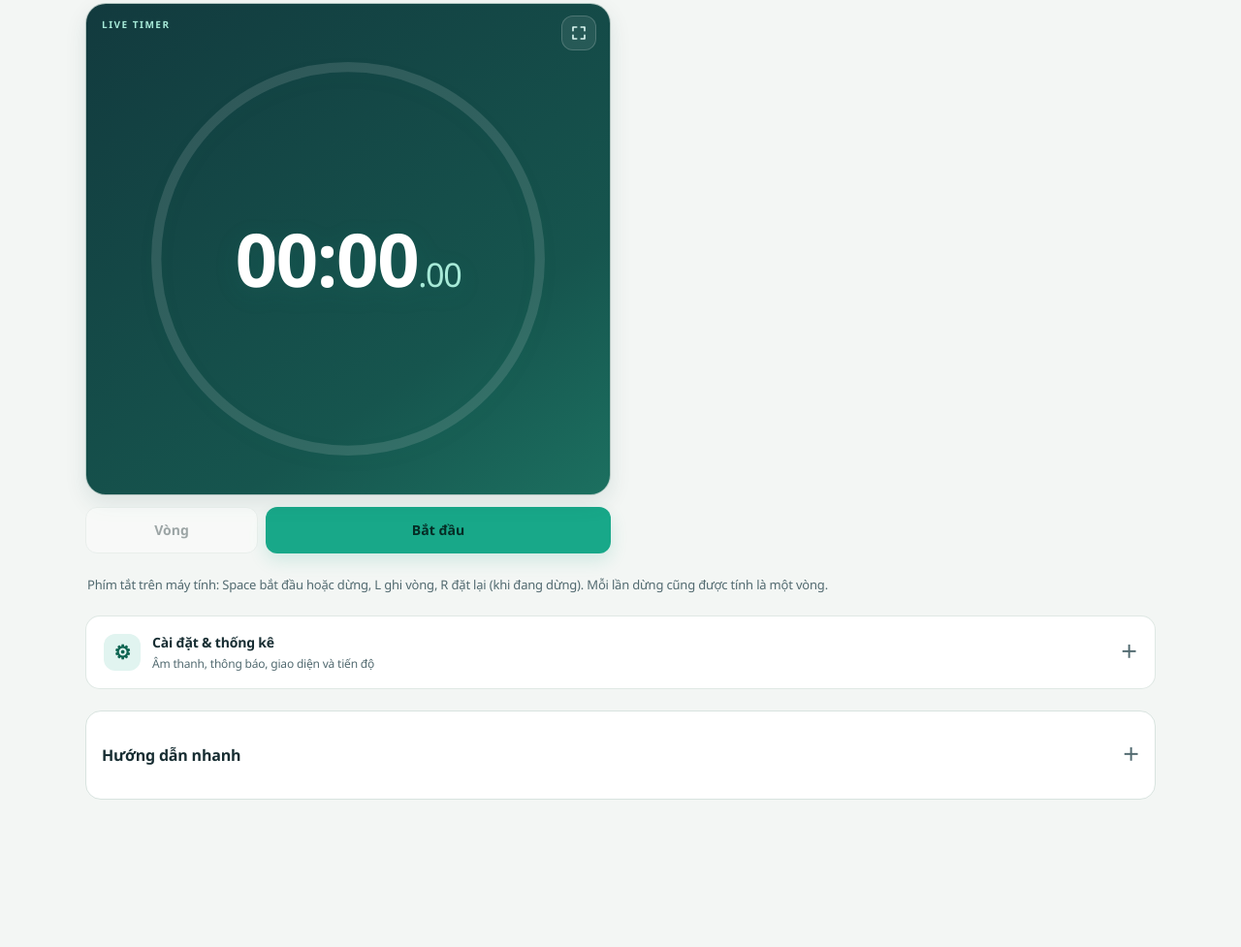
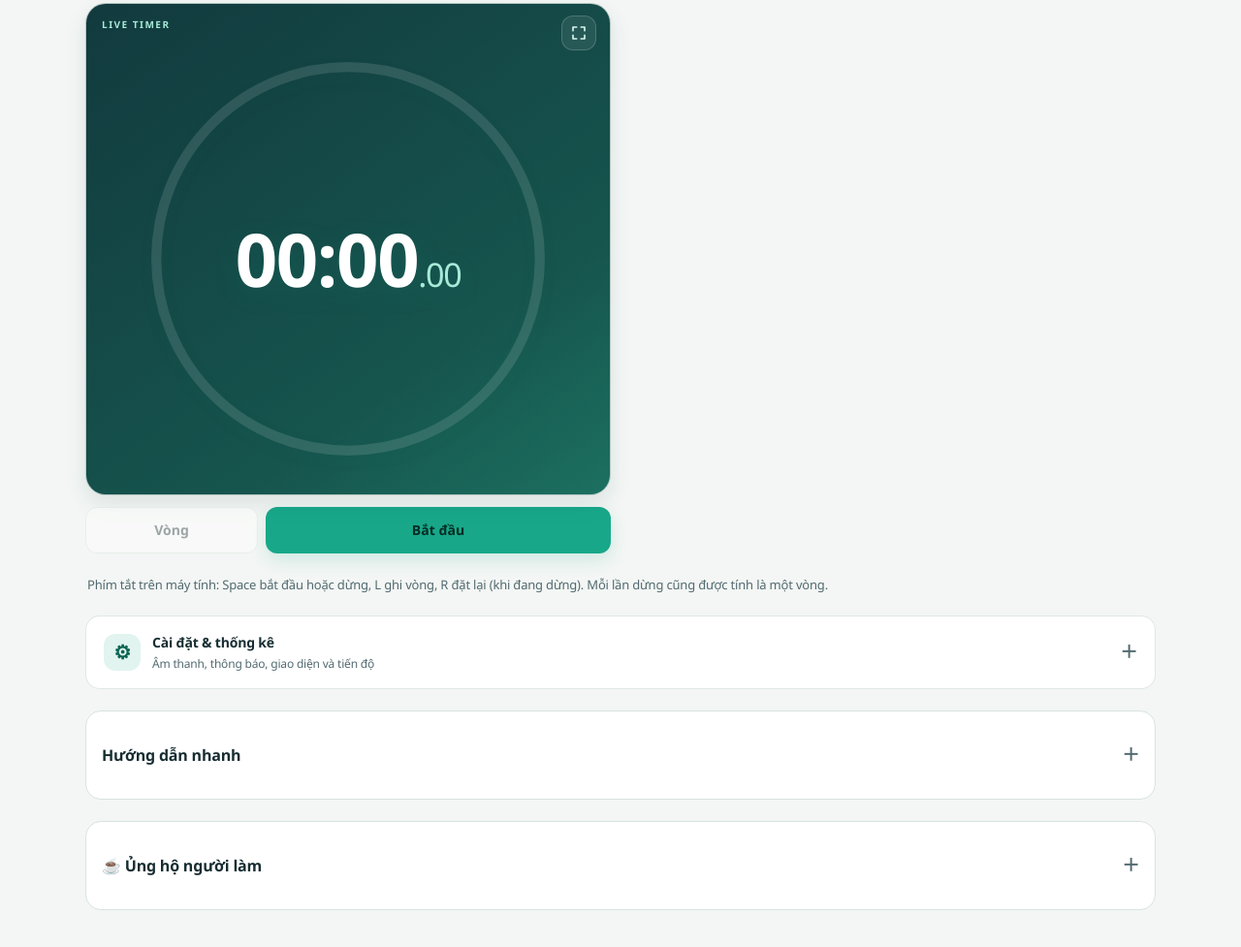
Before and after one commit to namnguyen95800-coder/B-m-gi-a-n-ng, a plain HTML site: page index.html in a window 1280 px wide. Shown: the part 963-1940 px from the top of the page at 97% size. Before the commit the page ends 1842 px from the top, so only its background shows below. Drawn offline with Linux system fonts and the light colour scheme.

Commit message:
Add files via upload

```diff
--- a/index.html
+++ b/index.html
@@ -1208,6 +1208,38 @@ html.seen .start-guide{display:none}
     <b>Giờ thế giới:</b> xem giờ nhiều thành phố.</p>
     <p><b>Mẹo:</b> bấm Lưu mẫu để dùng lại cài đặt, bấm Chia sẻ để gửi link cho bạn bè. Trên máy tính dùng phím Space (bắt đầu hoặc dừng), L (ghi vòng), R (đặt lại), F (chế độ tập trung). Trên điện thoại, bấm biểu tượng ở góc trên bên phải đồng hồ để vào chế độ tập trung. Cần để trang mở thì đồng hồ mới kêu đúng giờ, mở lại trang trong 24 giờ vẫn giữ đồng hồ đang chạy.</p>
   </div></details>
+  <details class="help donate" id="donate" hidden>
+    <summary>☕ Ủng hộ người làm</summary>
+    <div>
+      <p>Bấm giờ miễn phí và không có quảng cáo. Nếu thấy hữu ích, bạn có thể mời mình một ly cà phê, hoàn toàn tùy tâm.</p>
+      <div id="donate-list" style="display:flex;flex-wrap:wrap;gap:14px;justify-content:center;margin:10px 0"></div>
+      <p style="text-align:center"><b>Người nhận: NGUYEN HAI NAM</b></p>
+      <p style="text-align:center">Quét mã bằng app ngân hàng hoặc Momo. Cảm ơn bạn rất nhiều!</p>
+    </div>
+  </details>
+  <script>
+  /* ỦNG HỘ: mỗi mục là một ảnh QR nằm cùng thư mục với index.html. Ảnh nào không có thì bị bỏ qua;
+     không có ảnh nào thì cả mục Ủng hộ tự ẩn. */
+  (function(){
+    var QRS=[{f:'ung-ho-mb.png',n:'MB Bank'},{f:'ung-ho-momo.png',n:'Momo'}];
+    try{
+      var box=document.getElementById('donate'),list=document.getElementById('donate-list');
+      if(!box||!list)return;
+      QRS.forEach(function(q){
+        var fig=document.createElement('figure');
+        fig.style.cssText='margin:0;flex:1 1 150px;max-width:220px;text-align:center';
+        var img=new Image();
+        img.alt='Mã QR '+q.n;img.loading='lazy';
+        img.style.cssText='display:block;width:100%;height:auto;border-radius:12px;background:#fff';
+        var cap=document.createElement('figcaption');
+        cap.textContent=q.n;cap.style.cssText='margin-top:6px;font-weight:600;color:var(--ink)';
+        fig.appendChild(img);fig.appendChild(cap);
+        img.onload=function(){list.appendChild(fig);box.hidden=false};
+        img.src=q.f;
+      });
+    }catch(e){}
+  })();
+  </script>
 </main>
 <nav class="bnav" id="bnav" aria-label="Chọn công cụ">
   <button type="button" data-go="sw"><span class="ni">⏱️</span><span class="nl">Bấm giờ</span></button>
@@ -2637,6 +2669,10 @@ html.seen .start-guide{display:none}
     "Tập luyện": "Workout",
     "Nấu ăn": "Cooking",
     "Chia sẻ": "Share",
+    "☕ Ủng hộ người làm": "☕ Support the maker",
+    "Bấm giờ miễn phí và không có quảng cáo. Nếu thấy hữu ích, bạn có thể mời mình một ly cà phê, hoàn toàn tùy tâm.": "Timer is free and ad-free. If you find it useful, you can buy me a coffee, entirely optional.",
+    "Quét mã bằng app ngân hàng hoặc Momo. Cảm ơn bạn rất nhiều!": "Scan with your banking app or Momo. Thank you so much!",
+    "Người nhận: NGUYEN HAI NAM": "Recipient: NGUYEN HAI NAM",
     "Cài về màn hình": "Install app",
     "Thời gian của bạn.": "Your time.",
     "Bạn làm chủ thời gian.": "You're in control of your time.",
```
Also changed, not shown: ung-ho-mb.png (added), ung-ho-momo.png (added).
